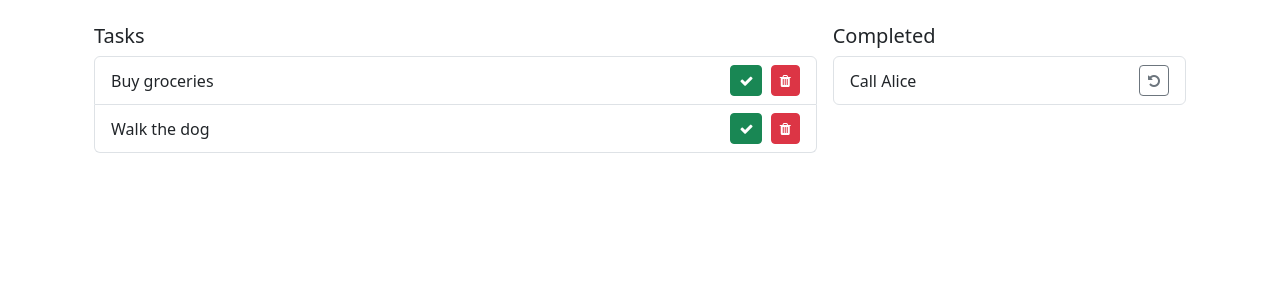
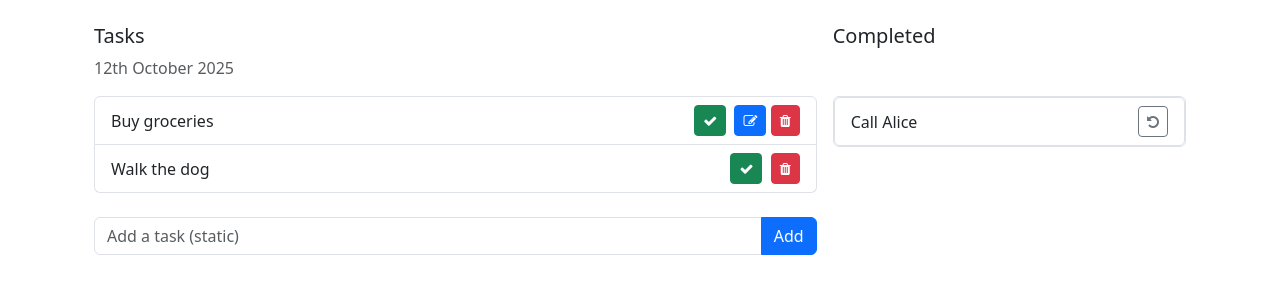
Before and after one commit to MostasirMahim/django-todo-app, a Django app: page / in a window 1280 px wide. Shown: the top 300 px of the page. Run offline with Django 5.2, Linux system fonts and the light colour scheme.

Commit message:
refcator: intially setup home.html task input.

```diff
--- a/templates/home.html
+++ b/templates/home.html
@@ -16,12 +16,16 @@
    <div class="row g-3">
   <div class="col-md-8">
     <h5>Tasks</h5>
+    <p class="text-muted">12th October 2025</p>
+
     <div class="task-list list-group">
       <div class="list-group-item d-flex justify-content-between align-items-center">
         Buy groceries
         <div>
           <button class="btn btn-sm btn-success me-1"><i class="fa fa-check"></i></button>
+          <button class="btn btn-sm btn-primary"><i class="fa fa-edit"></i></button>
           <button class="btn btn-sm btn-danger"><i class="fa fa-trash"></i></button>
+
         </div>
       </div>
       <div class="list-group-item d-flex justify-content-between align-items-center">
@@ -32,11 +36,18 @@
         </div>
       </div>
     </div>
+
+    <div class="input-area my-4">
+      <div class="input-group">
+        <input id="new-task" type="text" class="form-control" placeholder="Add a task (static)" aria-label="New task">
+        <button id="add-btn" class="btn btn-primary" type="button">Add</button>
+      </div>
+    </div>
   </div>
 
   <div class="col-md-4">
     <h5>Completed</h5>
-    <div class="list-group">
+    <div class="list-group my-5 border">
       <div class="list-group-item d-flex justify-content-between align-items-center">
         Call Alice
         <button class="btn btn-sm btn-outline-secondary"><i class="fa fa-undo"></i></button>
```
